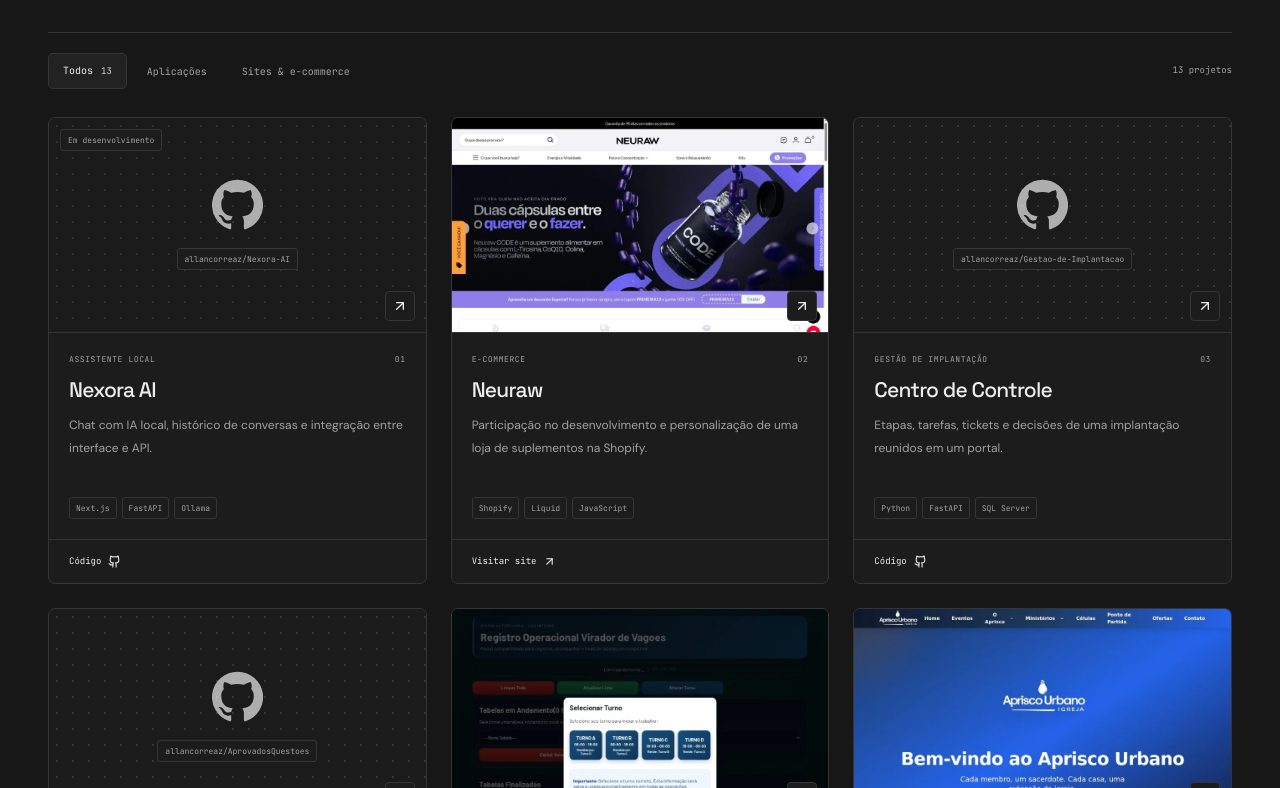
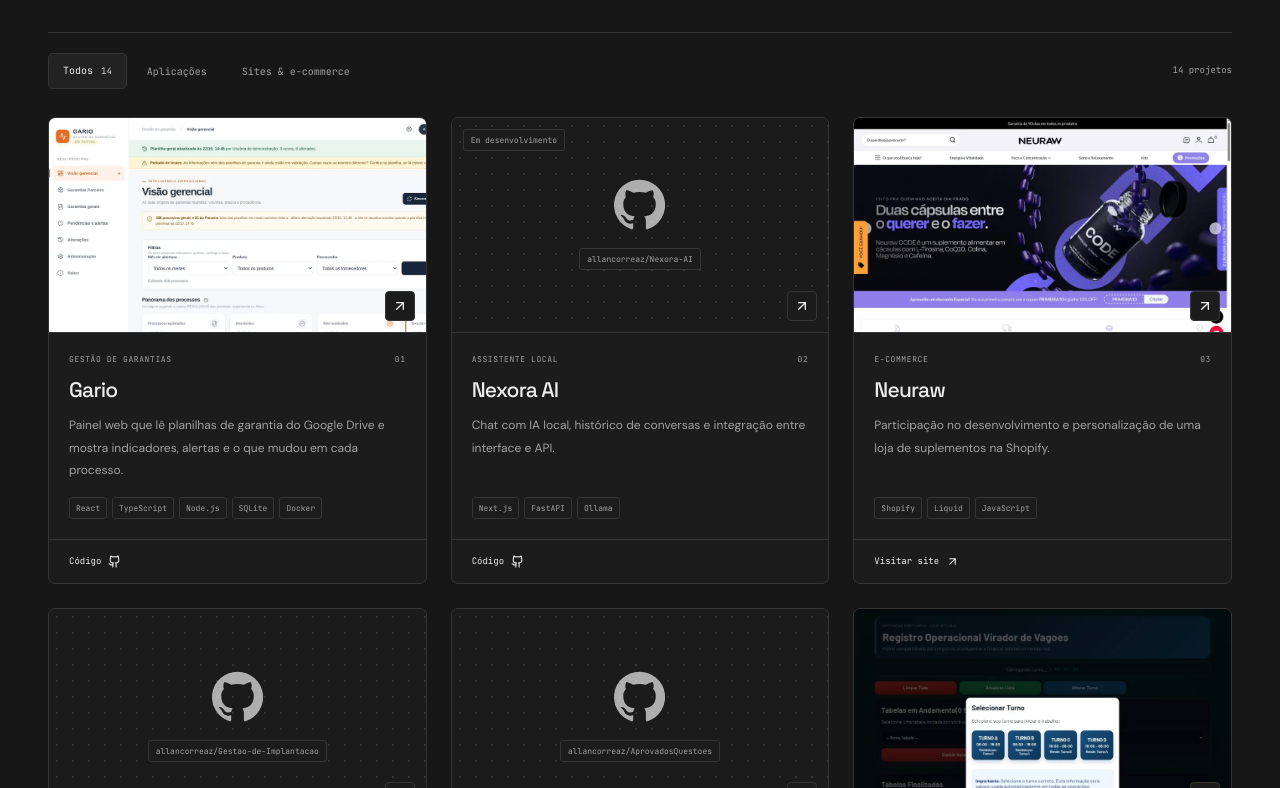
Before and after one commit to allancorreaz/Portif-lio, a React (Vite) app: page / in a window 1280 px wide. Shown: the part 892-1680 px from the top of the page. Built offline with nearby package versions, Linux system fonts and the light colour scheme.

Commit message:
feat(projetos): adiciona o Gario, sistema de gestão de garantias

```diff
--- a/src/projects.ts
+++ b/src/projects.ts
@@ -2,6 +2,7 @@
 export interface Project { name: string; kind: string; category: Exclude<Category, 'Todos'>; description: string; detail: string; stack: string[]; repo?: string; url?: string; preview?: string; accent: string; development?: boolean }
 const gh = 'https://github.com/allancorreaz/';
 export const projects: Project[] = [
+ { name: 'Gario', kind: 'Gestão de garantias', category: 'Aplicações', description: 'Painel web que lê planilhas de garantia do Google Drive e mostra indicadores, alertas e o que mudou em cada processo.', detail: 'Sistema interno em produção, idealizado e desenvolvido por mim. Sincroniza as planilhas a cada minuto em modo somente leitura, valida cada leitura, guarda histórico e alterações campo a campo, e entrega indicadores, rankings clicáveis, filtros por coluna e acesso por loja. Três containers Docker endurecidos, login com sessão HttpOnly e validação contínua planilha × banco. O código é privado; o repositório traz documentação completa e imagens com dados fictícios.', stack: ['React', 'TypeScript', 'Node.js', 'SQLite', 'Docker'], repo: gh+'Gario-garantias', preview: '/previews/gario.webp', accent: '#e7d6c8' },
  { name: 'Nexora AI', kind: 'Assistente local', category: 'Aplicações', description: 'Chat com IA local, histórico de conversas e integração entre interface e API.', detail: 'Projeto pessoal com Next.js, FastAPI e Ollama. Inclui histórico no navegador, respostas em Markdown, leitura temporária de documentos e testes de API. A busca em documentos com RAG está planejada.', stack: ['Next.js', 'FastAPI', 'Ollama'], repo: gh+'Nexora-AI', accent: '#dfd7c3', development: true },
  { name: 'Neuraw', kind: 'E-commerce', category: 'Sites & e-commerce', description: 'Participação no desenvolvimento e personalização de uma loja de suplementos na Shopify.', detail: 'Projeto comercial com personalização de interface em Shopify, utilizando Liquid, HTML, CSS e JavaScript.', stack: ['Shopify', 'Liquid', 'JavaScript'], url: 'https://www.neuraw.com.br', preview: '/previews/neuraw.webp', accent: '#dedfcf' },
  { name: 'Centro de Controle', kind: 'Gestão de implantação', category: 'Aplicações', description: 'Etapas, tarefas, tickets e decisões de uma implantação reunidos em um portal.', detail: 'Portal de acompanhamento de implantação de ERP, com importação de históricos, perfis de acesso, auditoria, anexos e relatórios em Excel.', stack: ['Python', 'FastAPI', 'SQL Server'], repo: gh+'Gestao-de-Implantacao', accent: '#e4ddd0' },
```
Also changed, not shown: public/previews/gario.webp (added).
